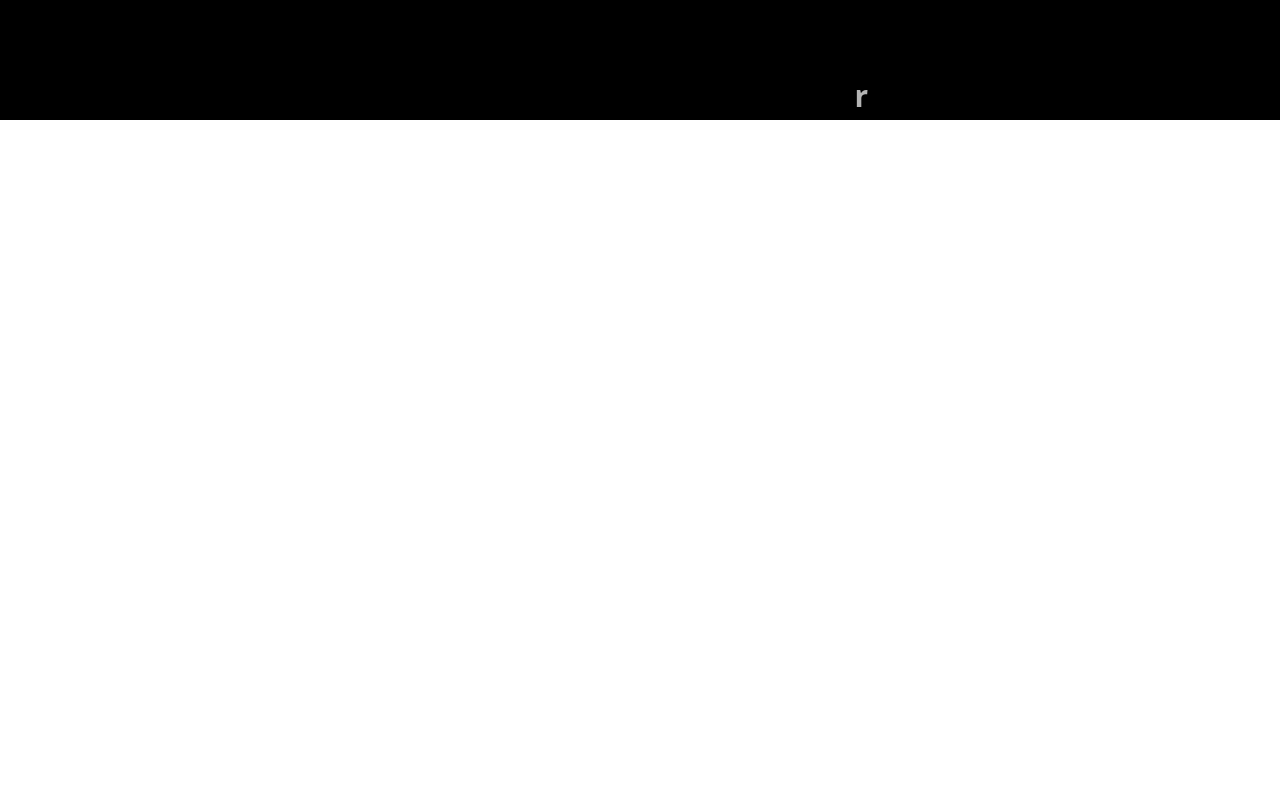
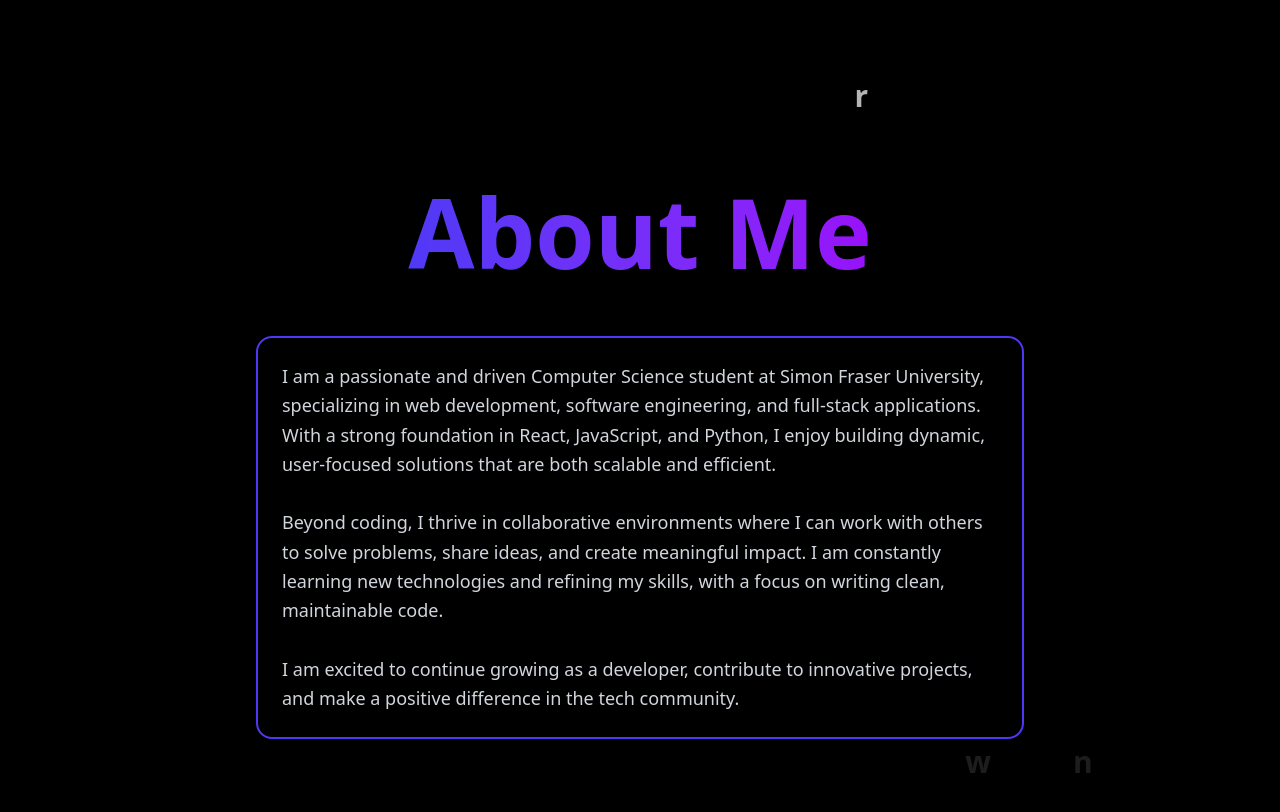
Before and after one commit to AmarKoonar/Amarkoonar.github.io, a Next.js app in the folder frontend/: page / in a window 1280 px wide. Shown: the part 680-1492 px from the top of the page. Before the commit the page ends 1462 px from the top, so only its background shows below. Built offline with nearby package versions, Linux system fonts and the light colour scheme.

Commit message:
added animated Aboutme page title and created writing for aboutme

```diff
--- a/frontend/src/app/page.js
+++ b/frontend/src/app/page.js
@@ -1,11 +1,13 @@
 import Image from "next/image";
 import Titlepage from "./sections/title";
 import Navbar from "./components/navbar";
+import AboutMe from "./sections/aboutme";
 export default function Home() {
   return (
     <>
     <Navbar/>
     <Titlepage></Titlepage>
+    <AboutMe></AboutMe>
     </>
   )
 }
--- a/frontend/src/app/sections/aboutme.js
+++ b/frontend/src/app/sections/aboutme.js
@@ -0,0 +1,78 @@
+"use client";
+
+import { motion } from "framer-motion";
+import Image from "next/image";
+
+export default function AboutMe() {
+    const titleVariants = {
+    start: {
+      opacity: 0,
+      y: 50,
+      scale: 0.9,
+    },
+    end: {
+      opacity: 1,
+      y: 0,
+      scale: 1,
+      transition: {
+        duration: 0.7,
+        type: "spring",
+        stiffness: 250,
+        damping: 15,
+      },
+    },
+  };
+  const languages = [
+    { name: "Python", icon: "/Python icon.svg" },
+    { name: "JavaScript", icon: "/javascript icon.svg" },
+    { name: "HTML", icon: "/html icon (1).svg" },
+    { name: "CSS", icon: "/css icon.svg" },
+    { name: "C++", icon: "/C++ Icon.svg" },
+    { name: "C", icon: "/C icon.svg" },
+  ];
+
+  const technologies = [
+    { name: "React", icon: "/react icon.svg" },
+    { name: "Git", icon: "/git icon.svg" },
+    { name: "GitHub", icon: "/github icon.svg" },
+    { name: "VS Code", icon: "/vs code icon.svg" },
+    { name: "Figma", icon: "/figma icon.svg" },
+    { name: "Neovim", icon: "/neovim icon.svg" },
+  ];
+
+  return (
+    <div className="flex flex-col items-center bg-black min-h-screen py-16 px-4">
+      <motion.h1
+        variants={titleVariants}
+        initial="start"
+        whileInView="end"
+        className="text-5xl sm:text-6xl md:text-8xl font-bold lg:mb-14 mb-5 bg-clip-text text-transparent bg-gradient-to-r from-indigo-600 to-purple-600 text-center"
+      >
+        About Me
+      </motion.h1>
+      <motion.div
+        variants={titleVariants}
+        initial="start"
+        whileInView="end"
+        className="w-full max-w-3xl p-6 border-2 mb-16 border-indigo-600 rounded-2xl"
+      >
+        <p className="text-base sm:text-lg leading-relaxed text-gray-300">
+          I am a passionate and driven Computer Science student at Simon Fraser
+          University, specializing in web development, software engineering,
+          and full-stack applications. With a strong foundation in React,
+          JavaScript, and Python, I enjoy building dynamic, user-focused
+          solutions that are both scalable and efficient.
+          <br /><br />
+          Beyond coding, I thrive in collaborative environments where I can work
+          with others to solve problems, share ideas, and create meaningful
+          impact. I am constantly learning new technologies and refining my
+          skills, with a focus on writing clean, maintainable code.
+          <br /><br />
+          I am excited to continue growing as a developer, contribute to
+          innovative projects, and make a positive difference in the tech
+          community.
+        </p>
+      </motion.div>
+    </div>
+  );
+}
```
